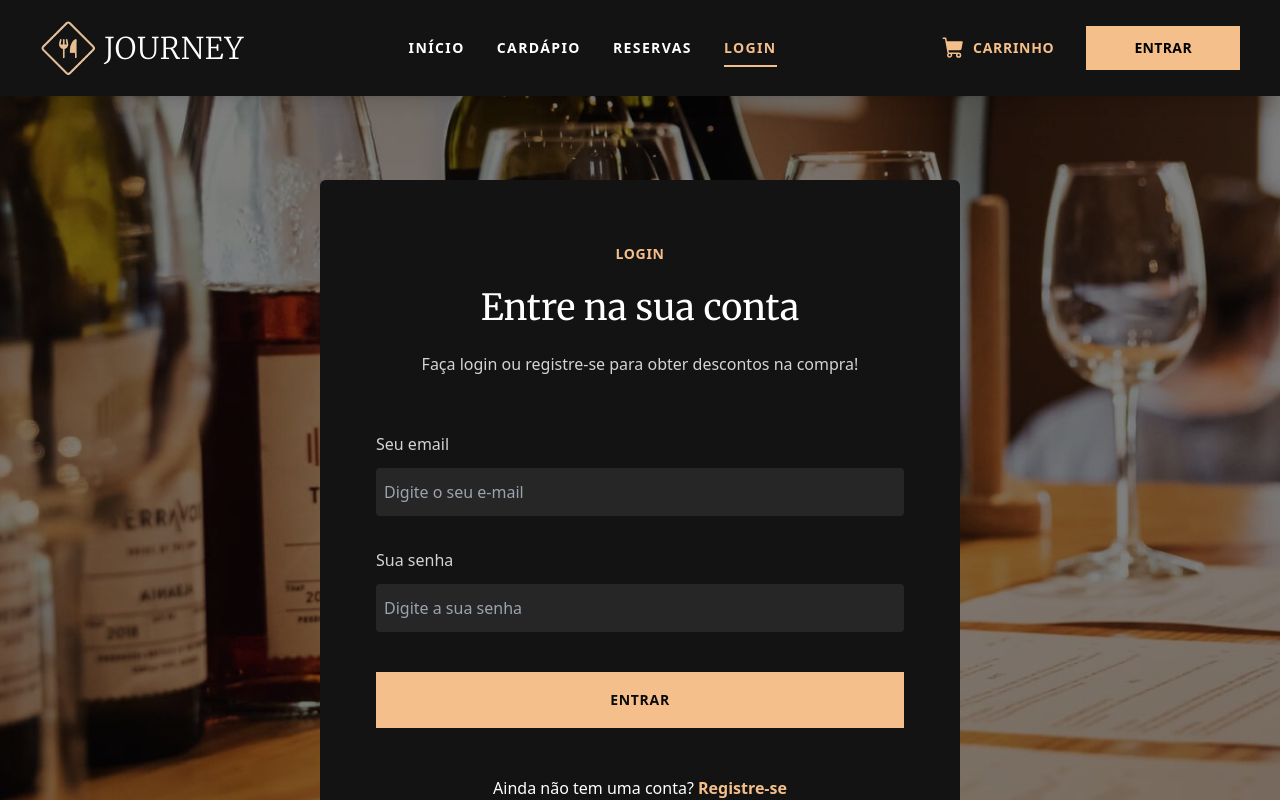
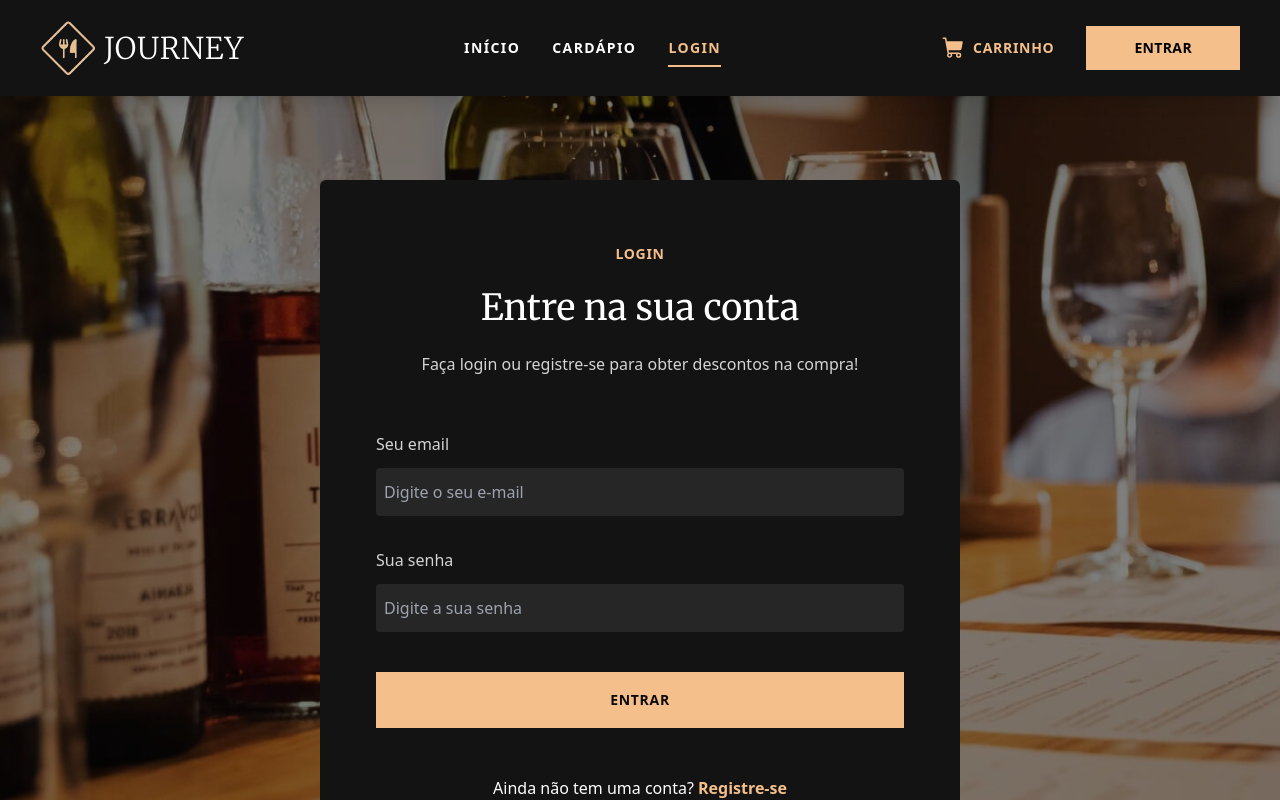
Before and after one commit to CristianDaniel1/journey-restaurant, a React (Vite) app: page /login in a window 1280 px wide. Shown: the top 800 px of the page. Built offline with nearby package versions, Linux system fonts and the light colour scheme.

Commit message:
Remoção de links para rotas que estão em desenvolvimento

```diff
--- a/src/components/Navigation.tsx
+++ b/src/components/Navigation.tsx
@@ -63,19 +63,6 @@ export const Navigation = ({
         </li>
         <li>
           <NavLink
-            to="/reservas"
-            onClick={handleCloseBar}
-            className={({ isActive }) =>
-              `hover:text-primary py-[0.63rem] duration-200 inline-block ${
-                isActive ? 'text-primary border-under' : 'hover:border-under'
-              }`
-            }
-          >
-            Reservas
-          </NavLink>
-        </li>
-        <li>
-          <NavLink
             to="/login"
             onClick={handleCloseBar}
             className={({ isActive }) =>
--- a/src/pages/Login.tsx
+++ b/src/pages/Login.tsx
@@ -42,7 +42,7 @@ export const Login = () => {
           </Button>
           <p className="text-center mt-6">
             Ainda não tem uma conta?{' '}
-            <Link to="/registro" className="text-primary font-semibold">
+            <Link to="/" className="text-primary font-semibold">
               Registre-se
             </Link>
           </p>
```
